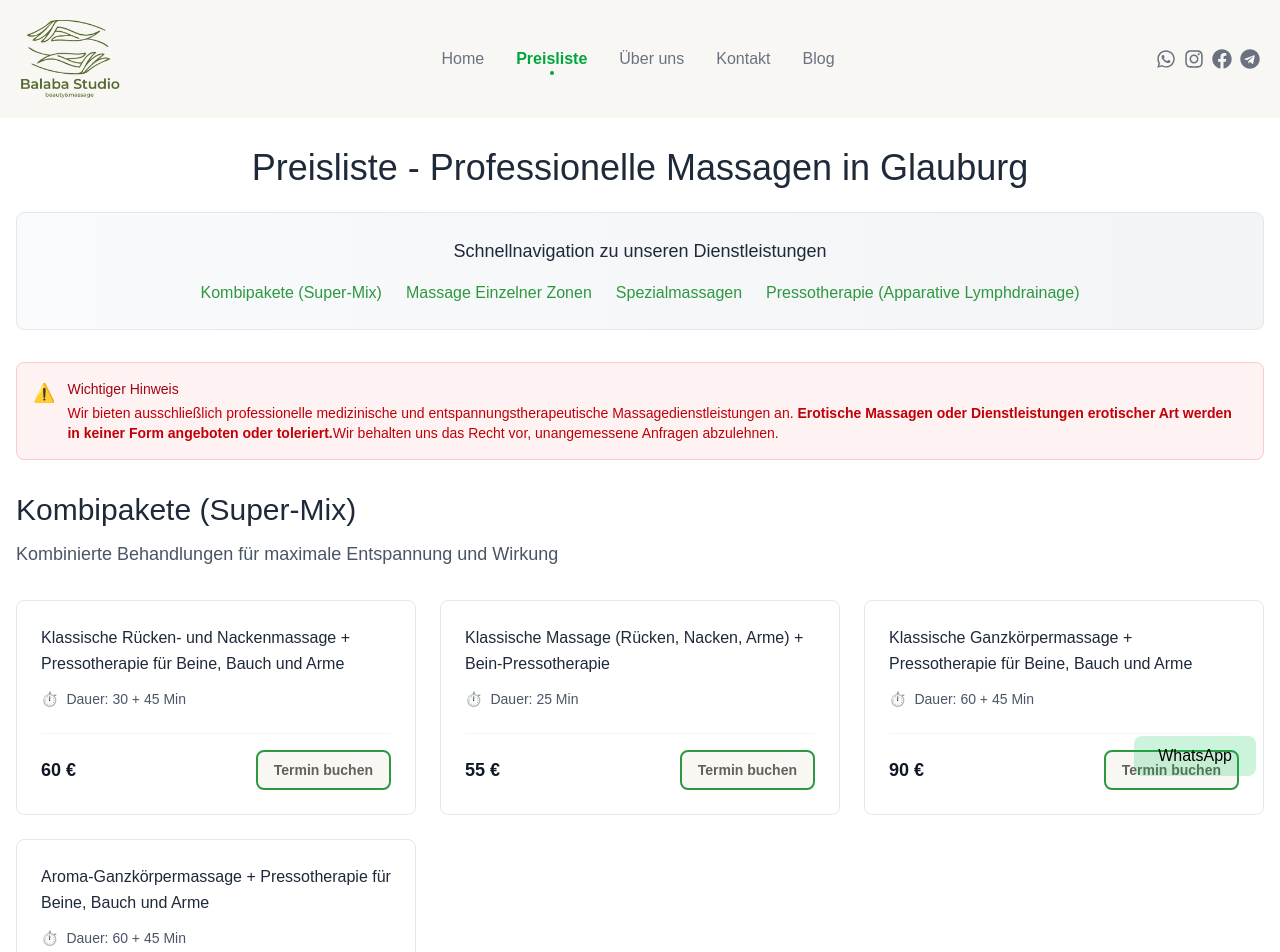
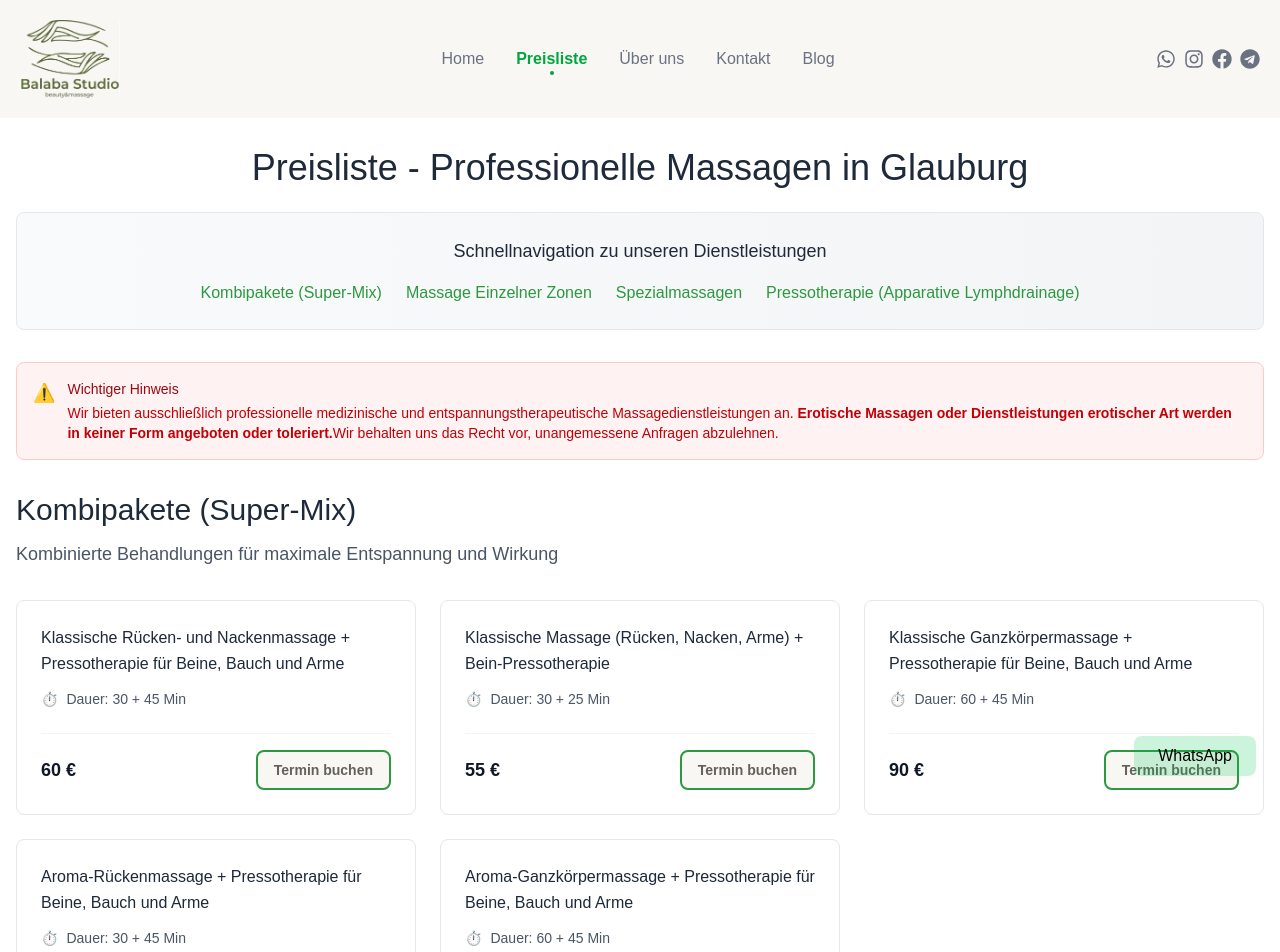
Before and after one commit to BalabaSerhii/salon, a Next.js app: page /preisliste in a window 1280 px wide. Shown: the top 952 px of the page. Built offline with nearby package versions, Linux system fonts and the light colour scheme.

Commit message:
добавил изменение цен и некоторые стили

```diff
--- a/app/data/prices.ts
+++ b/app/data/prices.ts
@@ -28,7 +28,7 @@ export const priceCategories: PriceCategory[] = [
       {
         id: "kombi-2",
         name: "Klassische Massage (Rücken, Nacken, Arme) + Bein-Pressotherapie",
-        duration: "25 Min",
+        duration: "30 + 25 Min",
         price: "55 €",
       },
       {
@@ -39,6 +39,12 @@ export const priceCategories: PriceCategory[] = [
       },
       {
         id: "kombi-4",
+        name: "Aroma-Rückenmassage + Pressotherapie für Beine, Bauch und Arme",
+        duration: "30 + 45 Min",
+        price: "65 €",
+      },
+      {
+        id: "kombi-5",
         name: "Aroma-Ganzkörpermassage + Pressotherapie für Beine, Bauch und Arme",
         duration: "60 + 45 Min",
         price: "95 €",
@@ -70,8 +76,8 @@ export const priceCategories: PriceCategory[] = [
         duration: "40 Min",
         price: "50 €",
       },
-      { id: "special-2", name: "Ganzkörpermassage", duration: "60 Min", price: "80 €" },
-      { id: "special-3", name: "Ganzkörpermassage", duration: "90 Min", price: "99 €" },
+      { id: "special-2", name: "Ganzkörpermassage", duration: "60 Min", price: "60 €" },
+      { id: "special-3", name: "Ganzkörpermassage", duration: "90 Min", price: "90 €" },
       {
         id: "special-4",
         name: "Aroma-Entspannungsmassage (Ganzkörper)",
@@ -88,12 +94,12 @@ export const priceCategories: PriceCategory[] = [
         id: "special-6",
         name: "Aroma-Entspannungsmassage (Ganzkörper)",
         duration: "90 Min",
-        price: "85 €",
+        price: "90 €",
       },
       {
         id: "special-7",
         name: "Klassische Ganzkörpermassage",
-        duration: "40 Min",
+        duration: "45 Min",
         price: "45 €",
       },
       {
--- a/app/globals.css
+++ b/app/globals.css
@@ -50,7 +50,7 @@ p {
 
 :root {
   --background: #f8f7f4;
-  --foreground: #64615a;
+  --foreground: #1f2937;
 }
 
 @theme inline {
@@ -62,8 +62,8 @@ p {
 
 @media (prefers-color-scheme: dark) {
   :root {
-    --background: #f8f7f4;
-    --foreground: #ededed;
+    --background: #0a0a0a;
+    --foreground: #f9fafb;
   }
 }
 
--- a/app/layout.tsx
+++ b/app/layout.tsx
@@ -55,6 +55,7 @@ export default function RootLayout({
           src="https://consent.cookiebot.com/uc.js"
           data-cbid="08322d39-bbda-4e0c-925a-4e08a8067212"
           data-blockingmode="auto"
+          strategy="afterInteractive"
           type="text/javascript"
         />
       </head>
--- a/components/Footer.tsx
+++ b/components/Footer.tsx
@@ -224,7 +224,7 @@ export default function Footer() {
             © {year} Balaba Studio – Alle Rechte vorbehalten.
           </p>
           <p className="text-gray-600 text-sm mb-3">
-            Сайт создан в Balaba Digital
+„Website erstellt von Balaba Digital“ ✅
           </p>
           <div className="flex justify-center gap-6">
             <Link
```
Also changed, not shown: public/logobeauty.webp.
